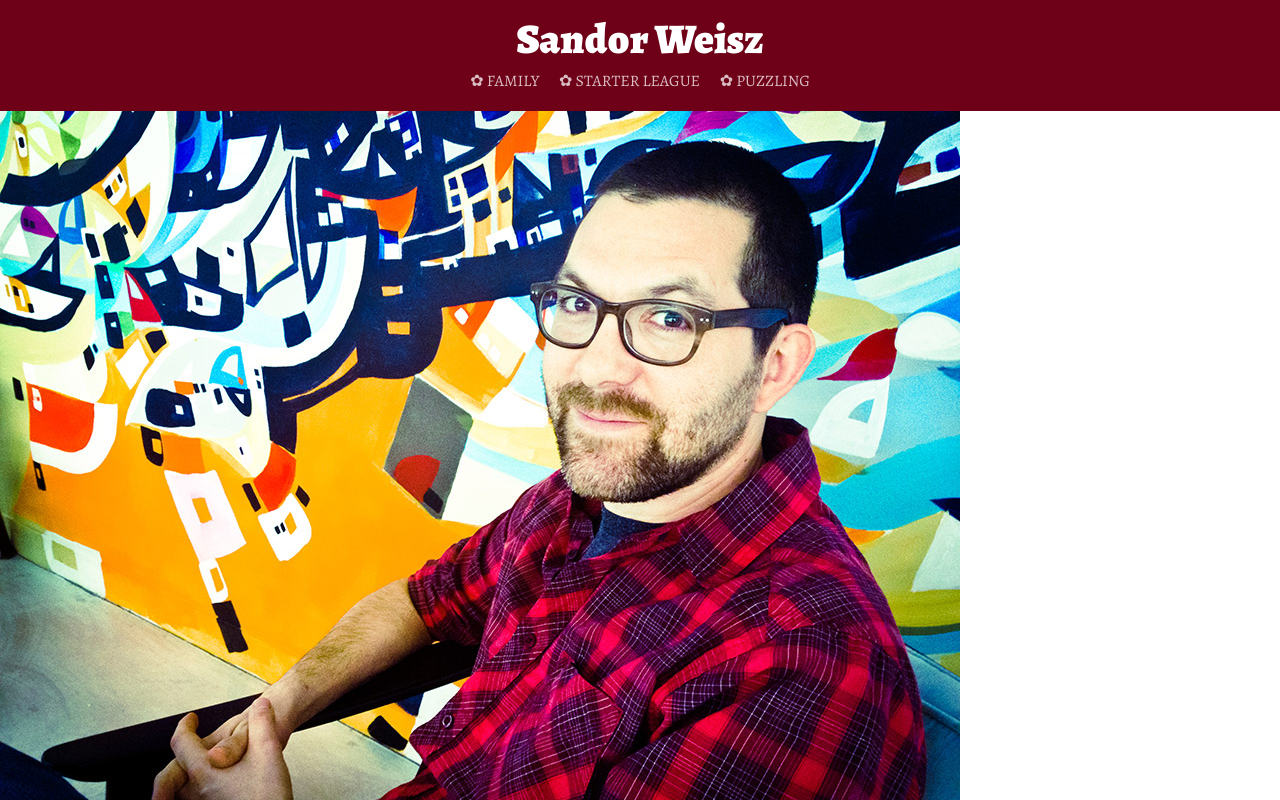
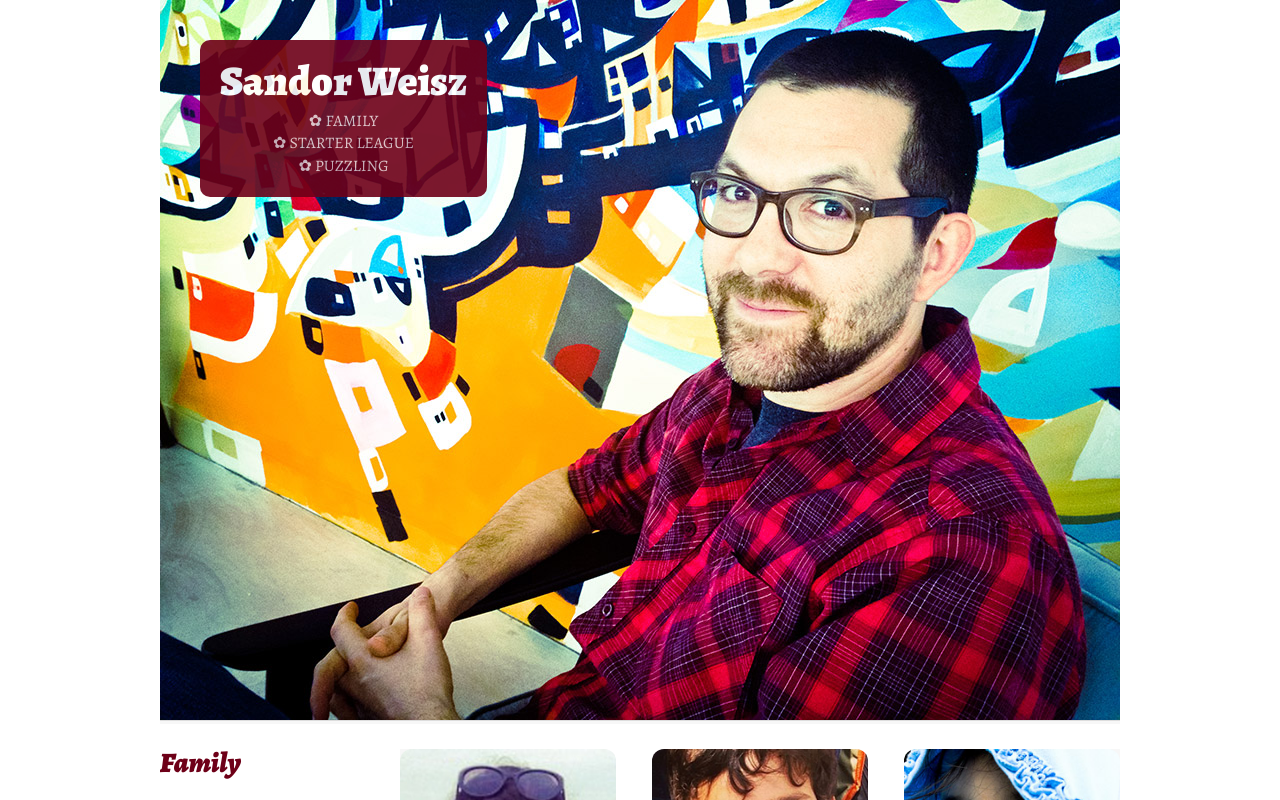
Before and after one commit to santheo/santheo.github.io, a plain HTML site: page index.html in a window 1280 px wide. Shown: the top 800 px of the page. Drawn offline with nearby package versions, Linux system fonts and the light colour scheme.

Commit message:
Started responsive work.

```diff
--- a/index.html
+++ b/index.html
@@ -7,6 +7,8 @@
 <title>Sandor Weisz</title>
 </head>
 <body>
+
+<div class="container">
 
     <header>
         <h1>Sandor Weisz</h1>
@@ -56,6 +58,8 @@
         <p class="readmore"><a href="http://pzlr.org/">Visit my puzzle blog &rarr;</a></p>
     </section>
 
+</div>
+
 <footer>
 © 2013 Sandor Weisz<br>
 <a href="mailto:santheo@gmail.com">santheo@gmail.com</a>
--- a/screen.css
+++ b/screen.css
@@ -165,3 +165,32 @@ footer {
     font-size: 14px;
     padding: 20px 0;
 }
+
+@media screen and (min-width: 600px) {
+    .container {
+        max-width: 960px;
+        margin: 0 auto;
+        position: relative;
+    }
+
+    header {
+        position: absolute;
+        top: 40px;
+        left: 40px;
+        padding: 20px;
+        border-radius: 10px;
+        opacity: .9;
+    }
+
+    header .nav li {
+        display: block;
+    }
+}
+
+@media screen and (min-width: 650px) {
+    h2 {
+        text-align: left;
+        float: left;
+        width: 25%;
+    }
+}
```
Lines whose indentation alone changed are shown as unchanged.
